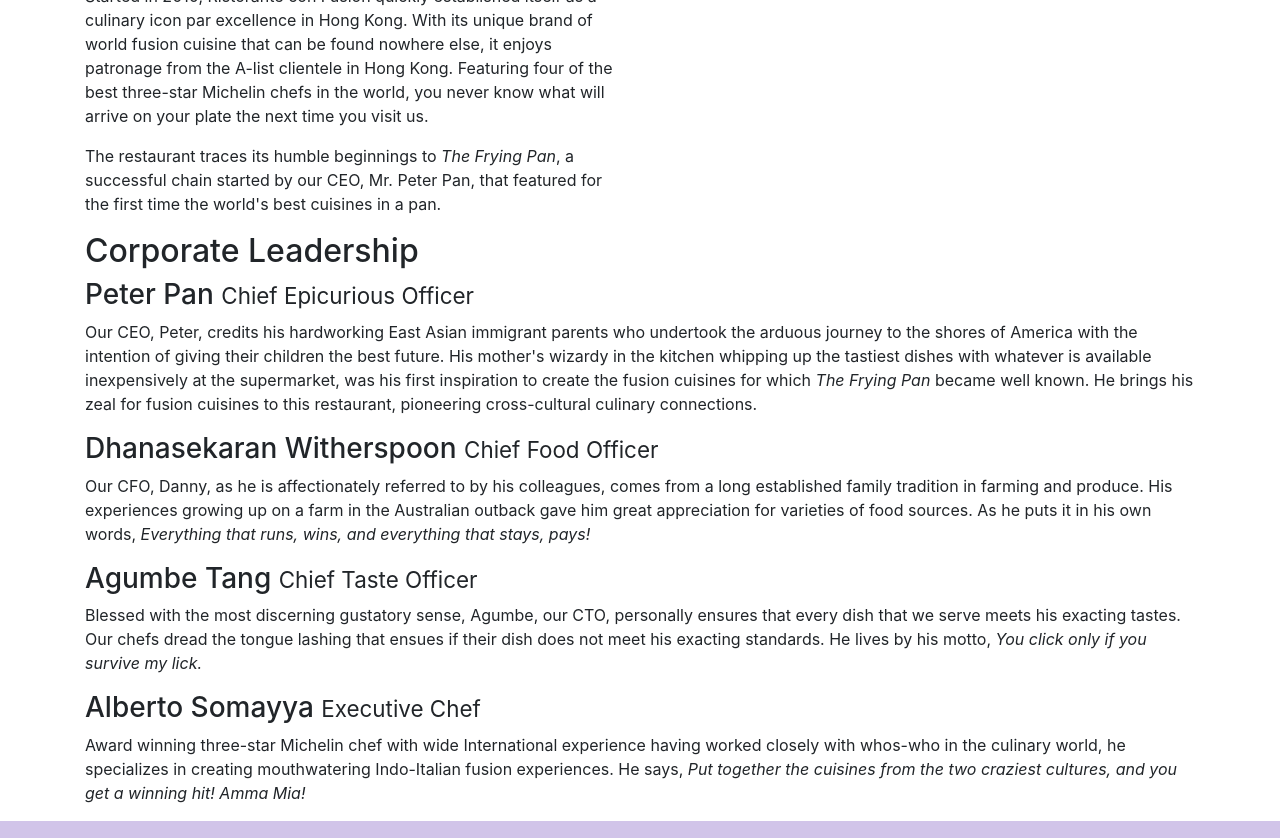
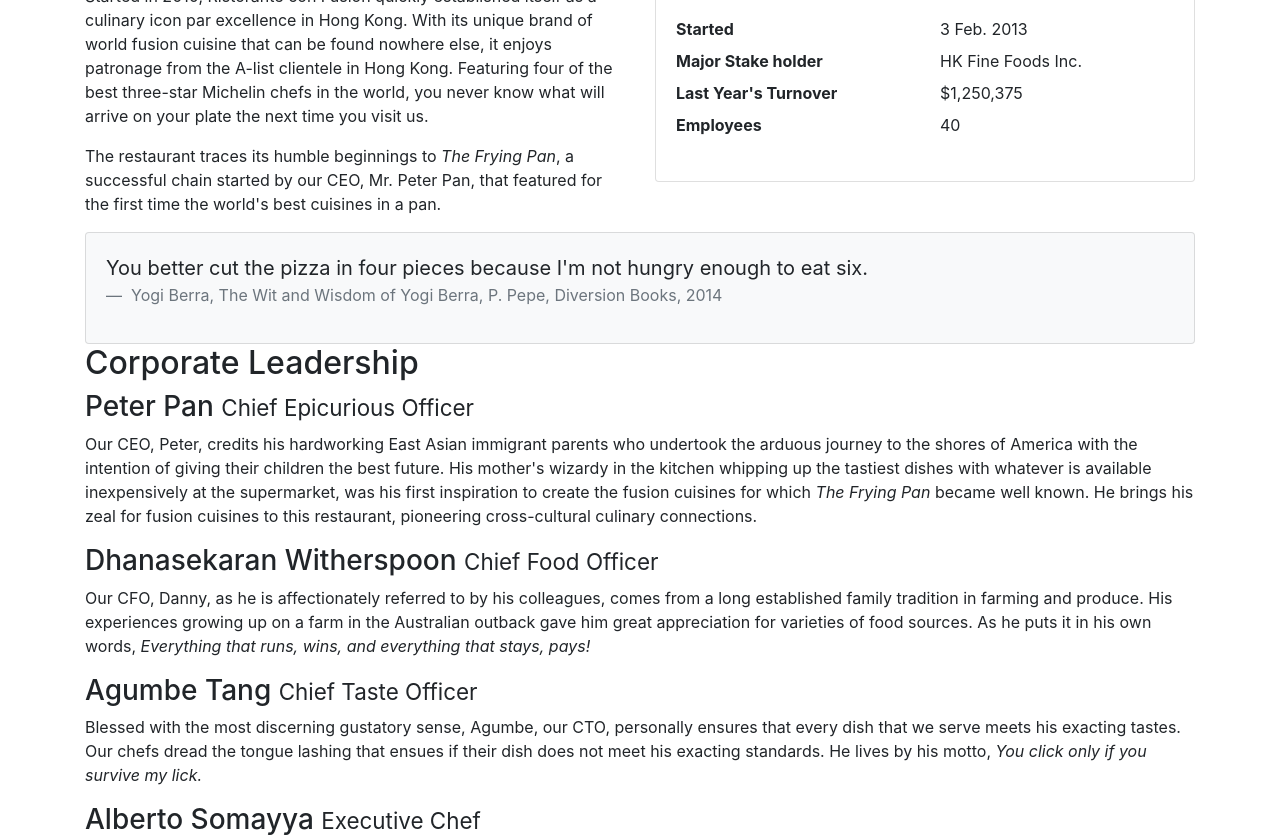
Before and after one commit to Chiaseathao/bootstrap4, a website: page aboutus.html in a window 1280 px wide. Shown: the part 527-1365 px from the top of the page. Drawn offline with nearby package versions, Linux system fonts and the light colour scheme.

Commit message:
Tables/Cards

```diff
--- a/aboutus.html
+++ b/aboutus.html
@@ -57,17 +57,44 @@
                <hr>
             </div>
         </div>
-
         <div class="row">
             <div class="col-sm-6">
                 <h2>Our History</h2>
                 <p>Started in 2010, Ristorante con Fusion quickly established itself as a culinary icon par excellence in Hong Kong. With its unique brand of world fusion cuisine that can be found nowhere else, it enjoys patronage from the A-list clientele in Hong Kong.  Featuring four of the best three-star Michelin chefs in the world, you never know what will arrive on your plate the next time you visit us.</p>
                 <p>The restaurant traces its humble beginnings to <em>The Frying Pan</em>, a successful chain started by our CEO, Mr. Peter Pan, that featured for the first time the world's best cuisines in a pan.</p>
             </div>
-            <div>
+            <div class="col-sm">
+                <div class="card">
+                    <h3 class="card-header bg-primary text-white">Facts At a Glance</h3>
+                    <div class="card-body">
+                        <dl class="row">
+                            <dt class="col-6">Started</dt>
+                            <dd class="col-6">3 Feb. 2013</dd>
+                            <dt class="col-6">Major Stake holder</dt>
+                            <dd class="col-6">HK Fine Foods Inc.</dd>
+                            <dt class="col-6">Last Year's Turnover</dt>
+                            <dd class="col-6">$1,250,375</dd>
+                            <dt class="col-6">Employees</dt>
+                            <dd class="col-6">40</dd>
+                        </dl>
+                    </div>
+                </div>
+            </div>
+            <div class="col-12">
+                <div class="card card-body bg-light">
+                    <blockquote class="blockquote">
+                        <p class="mb-0">
+                            You better cut the pizza in four pieces
+                            because I'm not hungry enough to eat six.
+                        </p>
+                        <footer class="blockquote-footer">
+                            Yogi Berra,
+                            <cite title="Source TItle"></cite> The Wit and Wisdom of Yogi Berra, P. Pepe, Diversion Books, 2014</cite>
+                        </footer>
+                    </blockquote>
+                </div>
             </div>
         </div>
-
         <div class="row">
             <div class="col-sm-12">
                 <h2>Corporate Leadership</h2>
@@ -80,8 +107,15 @@
                 <h3>Alberto Somayya <small>Executive Chef</small></h3>
                 <p class="d-none d-sm-block">Award winning three-star Michelin chef with wide International experience having worked closely with whos-who in the culinary world, he specializes in creating mouthwatering Indo-Italian fusion experiences. He says, <em>Put together the cuisines from the two craziest cultures, and you get a winning hit! Amma Mia!</em></p>
             </div>
-       </div>
+        </div>
+        <div class="row row-content">
+            <div class="col-12 col-sm-9">
+                <h2>Facts &amp; Figures</h2>
+            </div>
+            <div class="col-12 col-sm-3">
 
+            </div>
+        </div>
     </div>
 
     <footer class="footer">
```
Also changed, not shown: contactus.html (+0 -1 lines).
